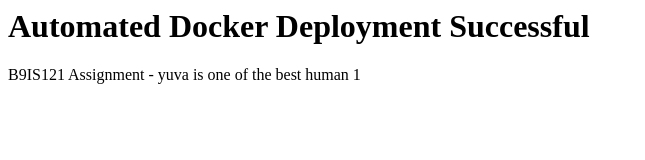
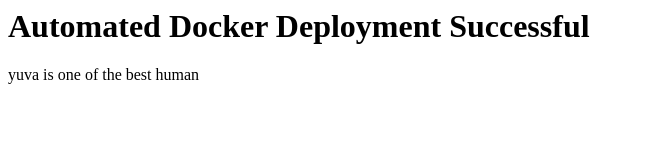
Before and after one commit to yuvagiridharan/automated-docker-deployment, a plain HTML site: page app/index.html in a window 1280 px wide. Shown: the whole page, without its empty margins (0-645 px from the left). Drawn offline with Linux system fonts and the light colour scheme.

Commit message:
Remove extra lines and clean up index.html

```diff
--- a/app/index.html
+++ b/app/index.html
@@ -1,3 +1,3 @@
 <h1>Automated Docker Deployment Successful </h1>
 
-<p>B9IS121 Assignment - yuva is one of the best human 1</p>
+<p>yuva is one of the best human</p>
```
